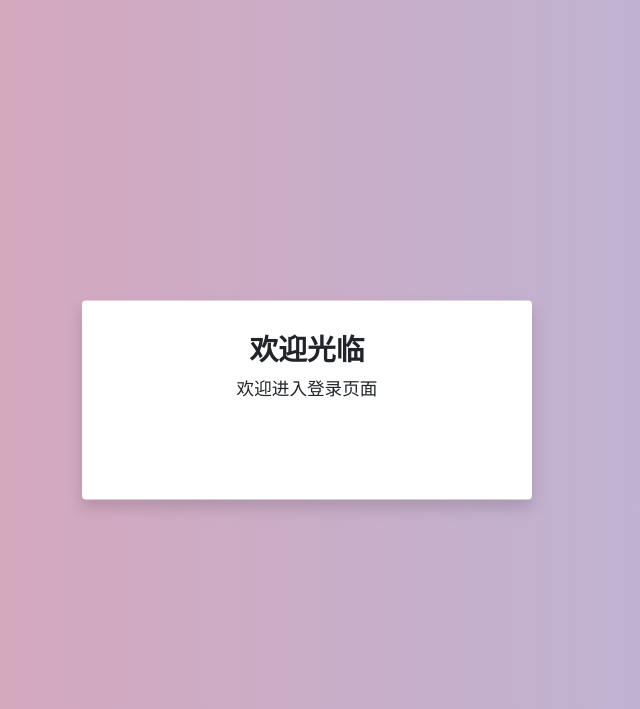
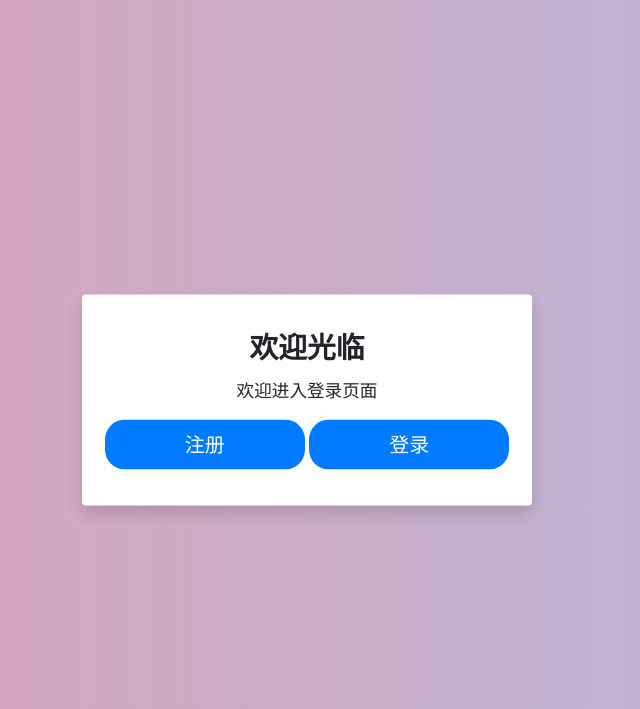
Before and after one commit to RaphaelNY/FFinancialSystem-Docker, a Django app: page /accounting/login/ in a window 1280 px wide. Shown: the top 709 px of the page, without its empty margins (333-973 px from the left). Run offline with Django 3.2, Linux system fonts and the light colour scheme; some libraries are stand-ins or nearby versions.

Commit message:
login界面修正样式显示问题

```diff
--- a/templates/accounting/login.html
+++ b/templates/accounting/login.html
@@ -4,7 +4,8 @@
       <title>login && sign up</title>
       <meta charset="utf-8">
       <meta name="viewport" content="width=device-width, initial-scale=1">
-      <link href="https://cdn.jsdelivr.net/npm/bootstrap@5.1.2/dist/css/bootstrap.min.css" rel="stylesheet">
+      <link rel="stylesheet" href="https://cdnjs.cloudflare.com/ajax/libs/font-awesome/6.5.0/css/all.min.css">
+      <link href="https://stackpath.bootstrapcdn.com/bootstrap/4.5.2/css/bootstrap.min.css" rel="stylesheet">
       <link href="/static/css/xm.css" rel="stylesheet">
     </head>
     <body>
@@ -18,8 +19,8 @@
                             <h2 class="card-title">欢迎光临</h2>
                             <p>欢迎进入登录页面</p>
                             <div class="btn-wrap">
-                                <a class= "btn btn-lg btn-register js-btn" data-target="register">注册</a>
-                                <a class="btn btn-lg btn-login js-btn" data-target="login">登录</a>
+                                <a class= "btn btn-primary btn-lg btn-register js-btn" data-target="register">注册</a>
+                                <a class="btn btn-primary btn-lg btn-login js-btn" data-target="login">登录</a>
                             </div>
                         </div>
                     </div>
@@ -29,10 +30,10 @@
                             <h2 class="card-title">会员注册</h2>
                             <p class="card-text">第三方注册</p>
                             <p class="badge-wrap">
-                                <a class="badge"><i class="fab fa-facebook-f"></i></a>
-                                <a class="badge"><i class="fab fa-google"></i></a>
-                                <a class="badge"><i class="fab fa-twitter"></i></a>
-                                <a class="badge"><i class="fab fa-github"></i></a>
+                                <a class="badge badge-primary"><i class="fab fa-facebook-f"></i></a>
+                                <a class="badge badge-danger"><i class="fab fa-google"></i></a>
+                                <a class="badge badge-info"><i class="fab fa-twitter"></i></a>
+                                <a class="badge badge-dark"><i class="fab fa-github"></i></a>
                             </p>
                             <p>或者使用您的电子邮箱进行注册</p>
                             <form>
@@ -45,10 +46,10 @@
                                 <div class="form-group">
                                     <input class="form-control" type="password" placeholder="密码" required="required">
                                 </div>
-                                <button class="btn btn-lg">注册</button>
+                                <button class="btn btn-primary btn-lg">注册</button>
                         </form>
                         </div>
-                        <button class="btn btn-back js-btn" data-target="welcome"><i class="fas fa-chevron-left"></i></button>
+                        <button class="btn btn-primary btn-back js-btn" data-target="welcome"><i class="fas fa-chevron-left"></i></button>
                     </div>
 
                     <div class="card border-0 shadow card-login" id="login">
@@ -56,10 +57,10 @@
                             <h2 class="card-title">欢迎登录！</h2>
                             <p>第三方登录</p>
                             <p class="badge-wrap">
-                                <a class="badge"><i class="fab fa-facebook-f"></i></a>
-                                <a class="badge"><i class="fab fa-google"></i></a>
-                                <a class="badge"><i class="fab fa-twitter"></i></a>
-                                <a class="badge"><i class="fab fa-github"></i></a>
+                                <a class="badge badge-primary"><i class="fab fa-facebook-f"></i></a>
+                                <a class="badge badge-danger"><i class="fab fa-google"></i></a>
+                                <a class="badge badge-info"><i class="fab fa-twitter"></i></a>
+                                <a class="badge badge-dark"><i class="fab fa-github"></i></a>
                             </p>
                             <p>或用邮箱登录</p>
                             <form>
@@ -70,10 +71,10 @@
                                     <input class="form-control" type="password" placeholder="密码" required="required">
                                 </div>
                                 <p><a href="#">忘记密码？</a></p>
-                                <button class="btn btn-lg">登录</button>
+                                <button class="btn btn-primary btn-lg">登录</button>
                             </form>
                         </div>
-                        <button class="btn btn-back js-btn" data-target="welcome"><i class="fas fa-angle-left"></i></button>
+                        <button class="btn btn-primary btn-back js-btn" data-target="welcome"><i class="fas fa-angle-left"></i></button>
                     </div>
 
                 </div>
```
